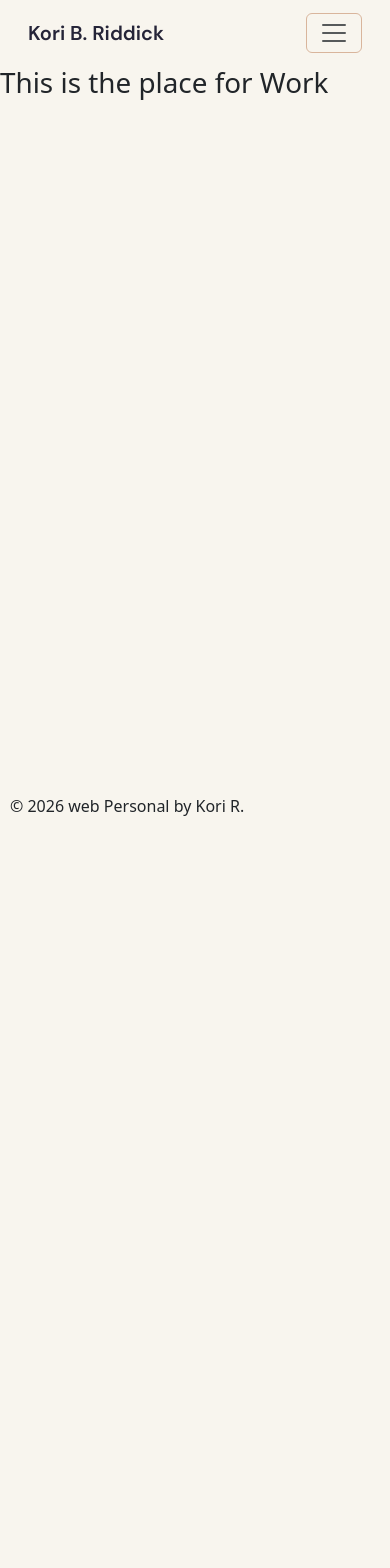
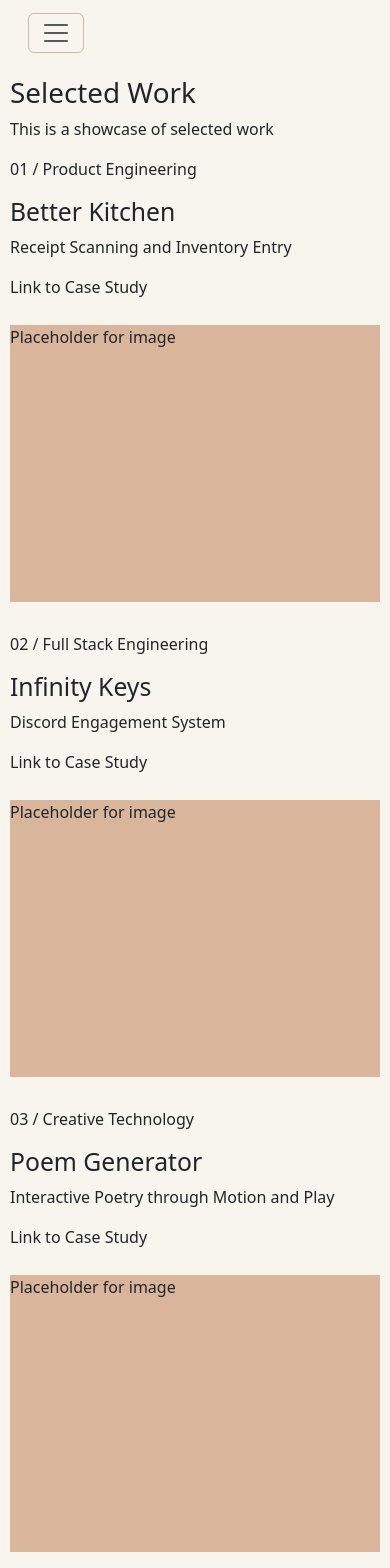
Before and after one commit to IvySwing/webpersonal, a React (Vite) app: page /work in a window 390 px wide. Shown: the top 1568 px of the page. Before the commit the page ends 844 px from the top, so only its background shows below. Built offline with nearby package versions, Linux system fonts and the light colour scheme.

Commit message:
feat: build responsive editorial work page layout

```diff
--- a/src/App.css
+++ b/src/App.css
@@ -108,6 +108,61 @@ body{
     font-weight: bold;
 }
 
+/* work css */
+.work-content {
+    width: 100%;
+    max-width: 1200px;
+    padding: 10px;
+    margin-inline: auto;
+}
+
+.work-block {
+    text-align: left;
+}
+
+.project-content {
+    display:flex;
+    flex-direction:column;
+    gap:30px;
+}
+
+.project-block {
+    display: flex;
+    flex-direction: row;
+    justify-content: space-between;
+    align-items: center;
+    gap: 10px;
+}
+
+.project-block:nth-child(even) {
+    flex-direction:row-reverse;
+}
+
+.project-block__details {
+    display: flex;
+    flex-direction: column;
+}
+
+.project-block__visuals {
+    width: 35%;
+    aspect-ratio: 4/3;
+    background-color: #D9B59C;
+}
+
+@media (max-width: 768px) {
+    .project-block {
+        align-items: flex-start;
+    }
+
+    .project-block,.project-block:nth-child(even) {
+        flex-direction: column;
+    }
+
+    .project-block__visuals {
+        width: 100%;
+    }
+}
+
 /* about css */
 .about-content{
     flex-basis: 100%;
--- a/src/components/Header.jsx
+++ b/src/components/Header.jsx
@@ -5,7 +5,7 @@ function Header() {
   return (
     <Navbar expand="sm">
       <Container>
-        <LinkContainer to="/"><Navbar.Brand>Kori B. Riddick</Navbar.Brand></LinkContainer>
+        {/* <LinkContainer to="/"><Navbar.Brand>Kori B. Riddick</Navbar.Brand></LinkContainer> */}
         <Navbar.Toggle aria-controls="basic-navbar-nav" />
         <Navbar.Collapse id="basic-navbar-nav">
           <Nav className="ms-auto">
--- a/src/pages/Work.jsx
+++ b/src/pages/Work.jsx
@@ -1,6 +1,46 @@
 function Work () {
     return (
-        <h1>This is the place for Work</h1>
+        <main className="work-content">
+            <section className="work-block">
+                <h1>Selected Work</h1>
+                <p>This is a showcase of selected work</p>
+            </section>
+            <section className="project-content">
+                <article className="project-block">
+                    <div className="project-block__details">
+                        <p>01 / Product Engineering</p>
+                        <h2>Better Kitchen</h2>
+                        <p>Receipt Scanning and Inventory Entry</p>
+                        <p>Link to Case Study</p>
+                    </div>
+                    <div className="project-block__visuals">
+                        <p>Placeholder for image</p>
+                    </div>
+                </article>
+                <article className="project-block">
+                    <div className="project-block__details">
+                        <p>02 / Full Stack Engineering</p>
+                        <h2>Infinity Keys</h2>
+                        <p>Discord Engagement System</p>
+                        <p>Link to Case Study</p>
+                    </div>
+                    <div className="project-block__visuals">
+                        <p>Placeholder for image</p>
+                    </div>
+                </article>
+                <article className="project-block">
+                    <div className="project-block__details">
+                        <p>03 / Creative Technology</p>
+                        <h2>Poem Generator</h2>
+                        <p>Interactive Poetry through Motion and Play</p>
+                        <p>Link to Case Study</p>
+                    </div>
+                    <div className="project-block__visuals">
+                        <p>Placeholder for image</p>
+                    </div>
+                </article>
+            </section>
+        </main>
     )
 }
 
```
